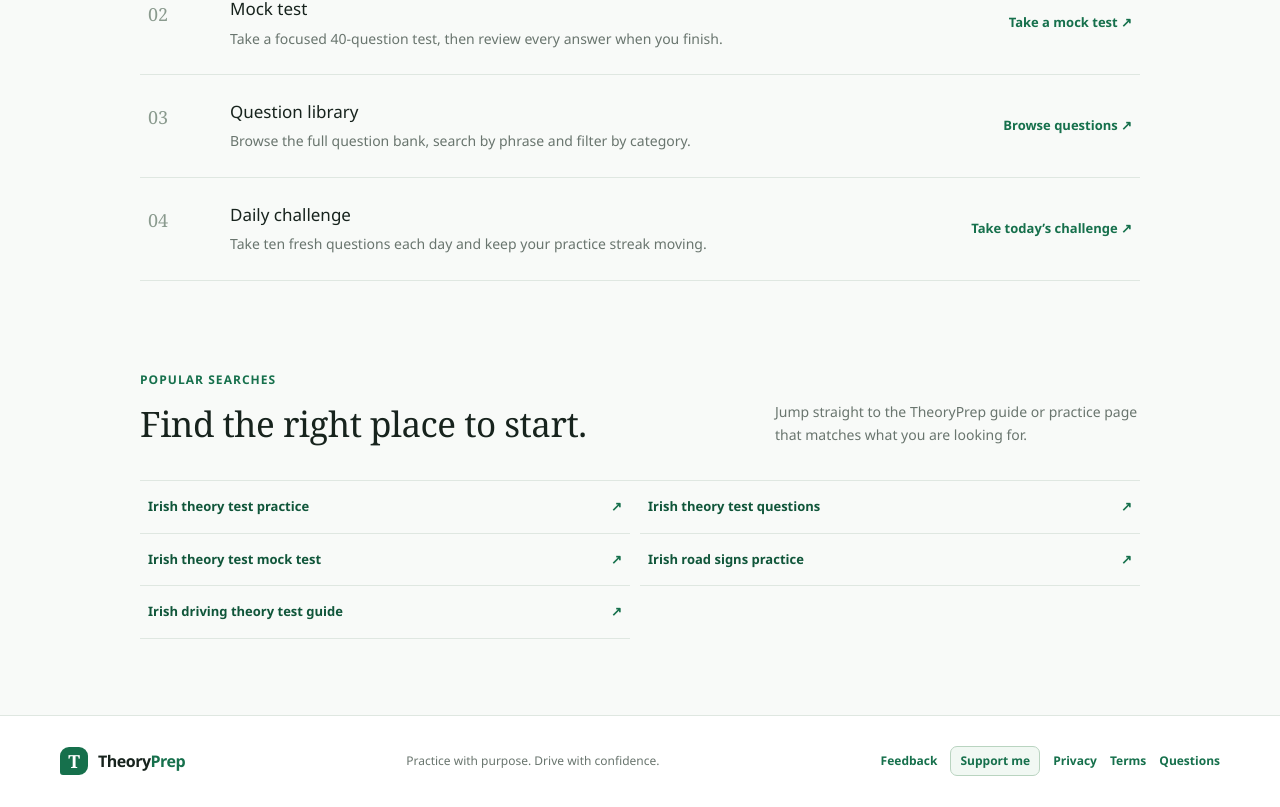
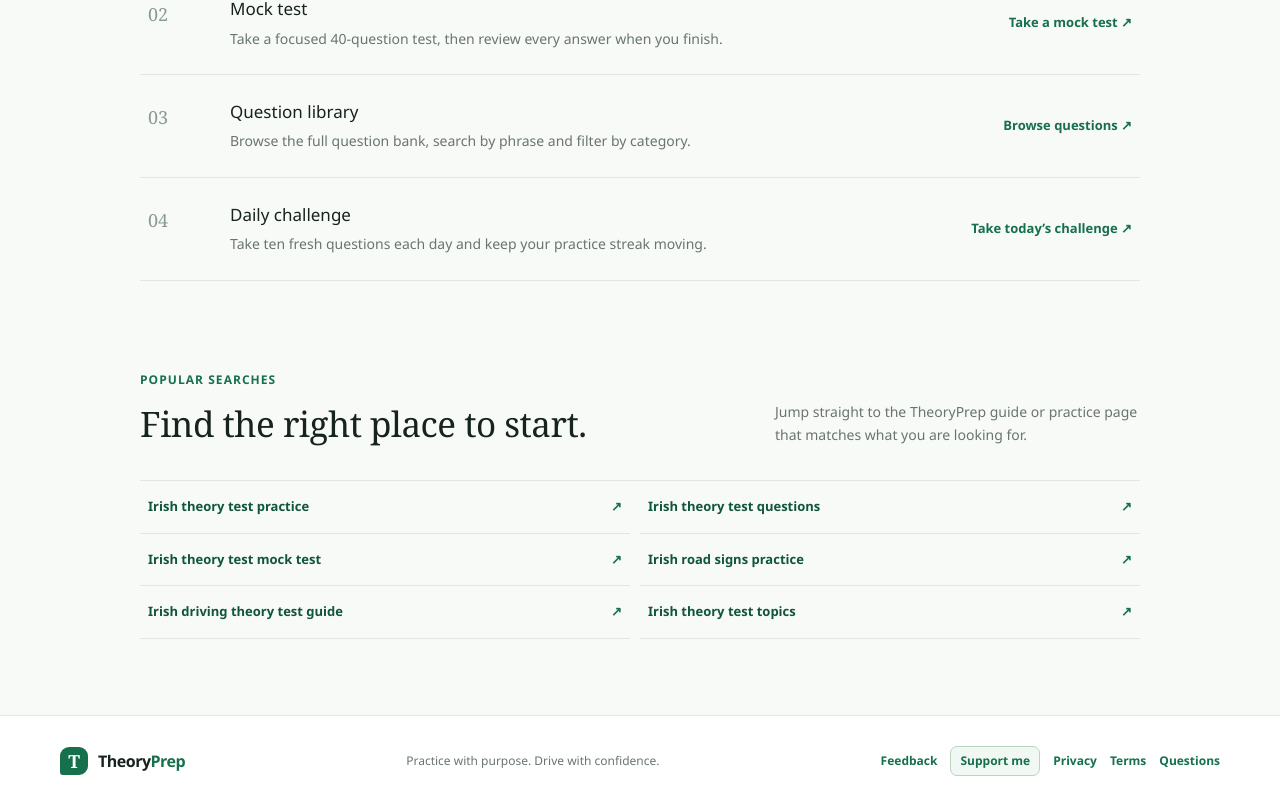
Before and after one commit to cullenry/theory-tester, a Next.js app: page / in a window 1280 px wide. Shown: the part 1842-2649 px from the top of the page. Built offline with nearby package versions, Linux system fonts and the light colour scheme; no server answers.

Commit message:
Add theory test topics hub to homepage

```diff
--- a/src/app/page.tsx
+++ b/src/app/page.tsx
@@ -92,6 +92,7 @@ export default function Home() {
           <Link href="/irish-theory-test-mock-test">Irish theory test mock test <span aria-hidden="true">↗</span></Link>
           <Link href="/irish-road-signs">Irish road signs practice <span aria-hidden="true">↗</span></Link>
           <Link href="/irish-driving-theory-test">Irish driving theory test guide <span aria-hidden="true">↗</span></Link>
+          <Link href="/theory-test-topics">Irish theory test topics <span aria-hidden="true">↗</span></Link>
         </div>
       </section>
       <footer className="site-footer">
```
